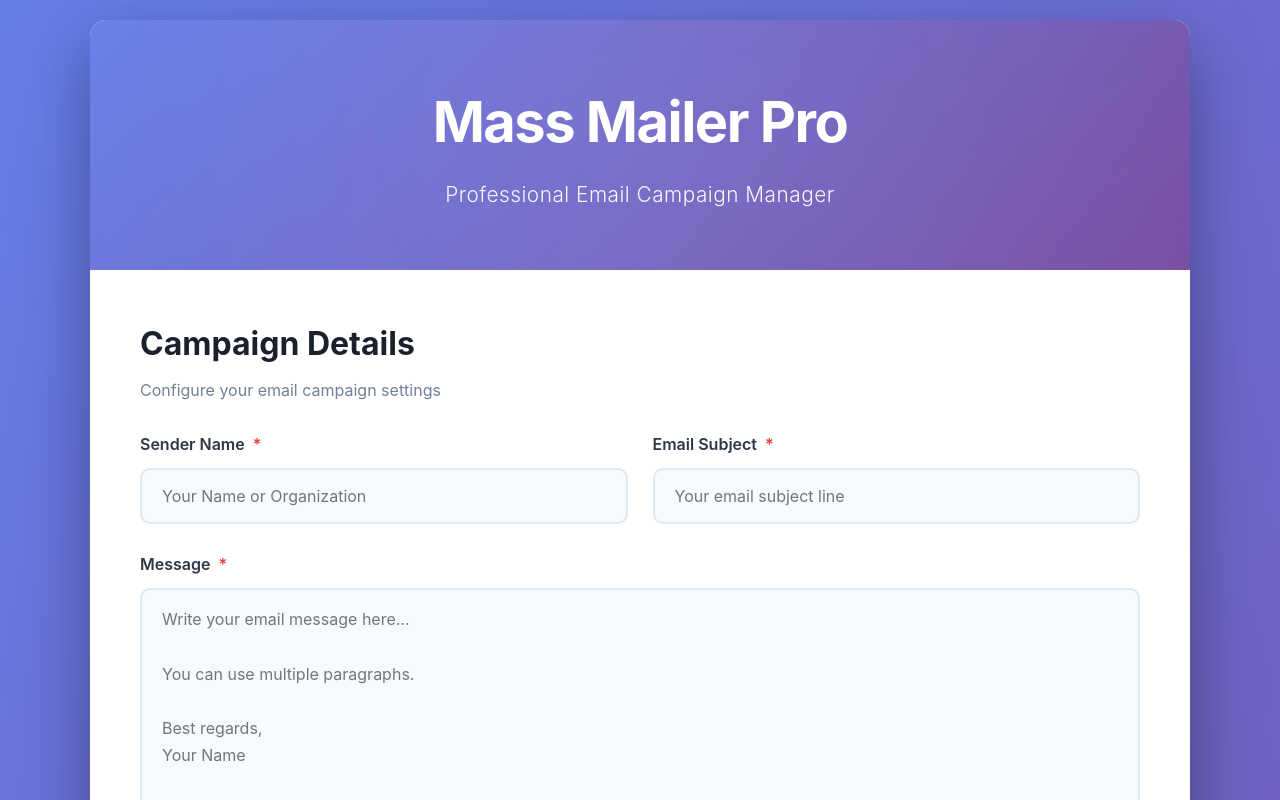
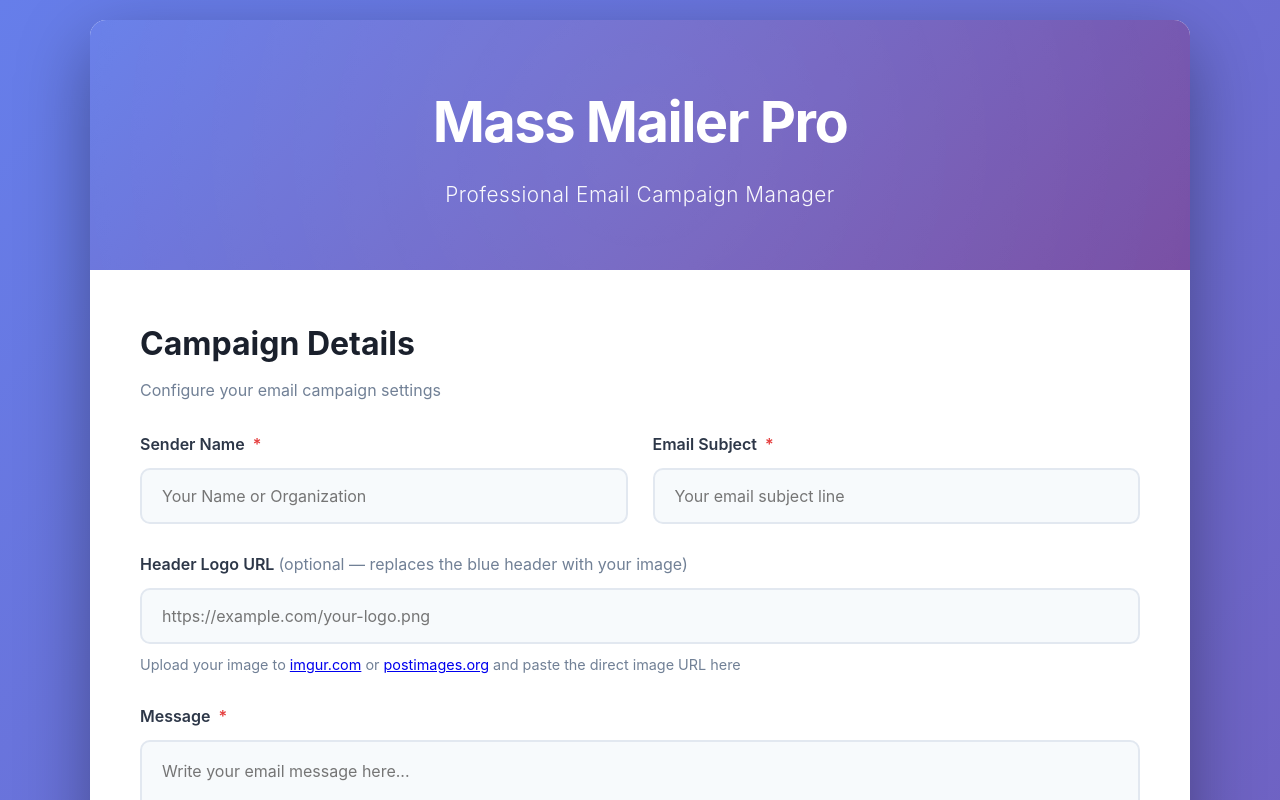
Before and after one commit to KaranGupta2005/Cold-Mailer, a React (Vite) app in the folder client/: page / in a window 1280 px wide. Shown: the top 800 px of the page. Built offline with nearby package versions, Linux system fonts and the light colour scheme.

Commit message:
Add logo URL support for email header

```diff
--- a/client/src/App.jsx
+++ b/client/src/App.jsx
@@ -7,6 +7,7 @@
     subject: '',
     message: '',
     emailList: '',
+    logoUrl: '',
     batchSize: 50,
     batchDelay: 120000,
     emailDelay: 1000
@@ -120,6 +121,7 @@
             subject: '',
             message: '',
             emailList: '',
+            logoUrl: '',
             batchSize: 50,
             batchDelay: 120000,
             emailDelay: 1000
@@ -179,6 +181,18 @@
                   required
                 />
               </div>
+            </div>
+
+            <div className="form-group">
+              <label>Header Logo URL <span style={{color:'#718096', fontWeight:400}}>(optional — replaces the blue header with your image)</span></label>
+              <input
+                type="url"
+                name="logoUrl"
+                value={formData.logoUrl}
+                onChange={handleChange}
+                placeholder="https://example.com/your-logo.png"
+              />
+              <small>Upload your image to <a href="https://imgur.com/upload" target="_blank" rel="noreferrer">imgur.com</a> or <a href="https://postimages.org" target="_blank" rel="noreferrer">postimages.org</a> and paste the direct image URL here</small>
             </div>
 
             <div className="form-group">
```
Also changed, not shown: 2 other files (tests, documents, lock files or other folders).
